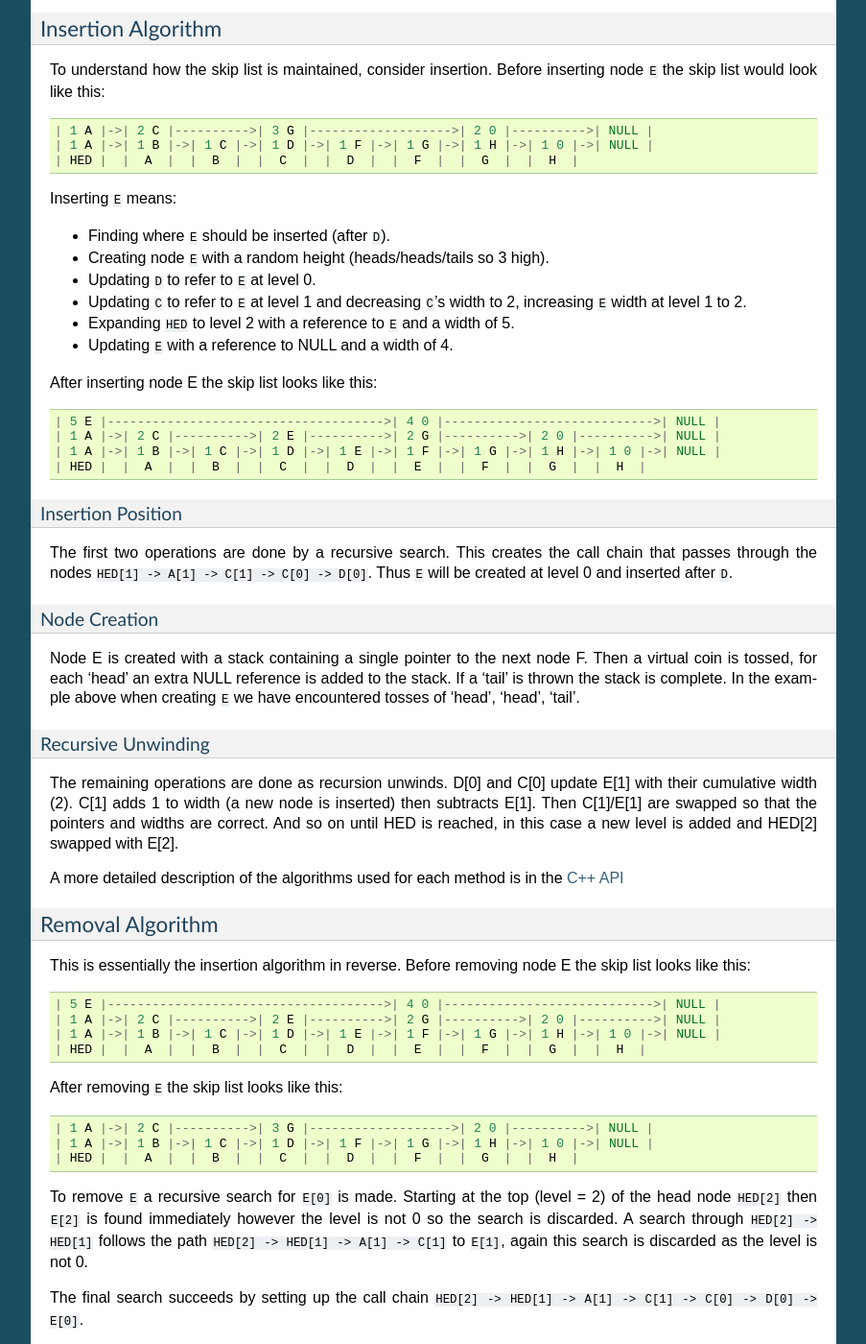
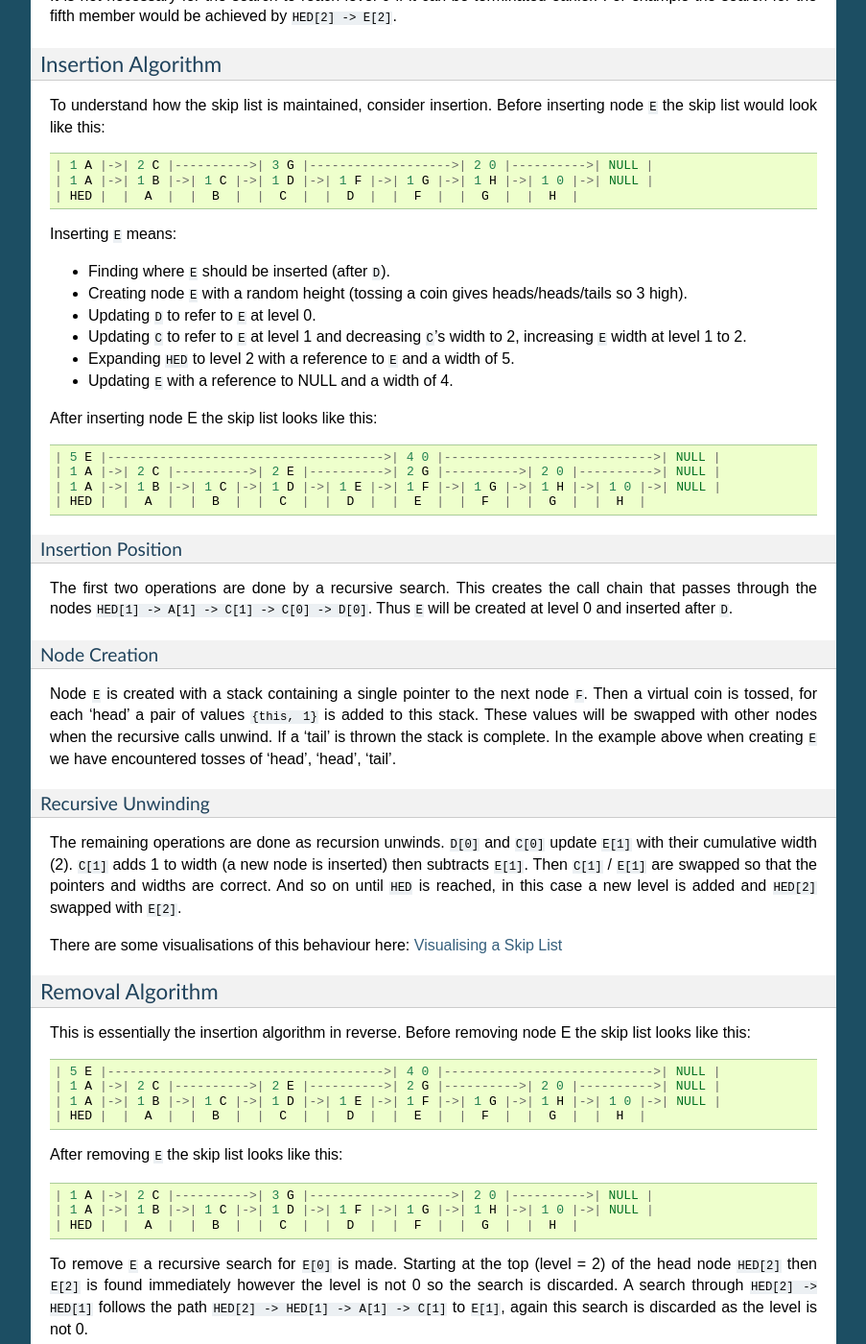
Before and after one commit to paulross/skiplist, a Sphinx documentation site: the page built from docs/source/design.rst, in a window 1280 px wide and 1400 px high, scrolled down 1250 px. Shown: the whole window at 96% size, without its empty margins (198-1101 px from the left). Built offline with Sphinx 7.4.7, drawn with Linux system fonts in a browser that asks for light colours; some of the changed text lies outside the part shown.

Commit message:
Minor doc changes. Removed one poor assert from HeadNode.h. Seed tree tests renamed and uses Hypothesis.

```diff
--- a/docs/source/design.rst
+++ b/docs/source/design.rst
@@ -75,7 +77,7 @@ To understand how the skip list is maintained, consider insertion. Before insert
 Inserting ``E`` means:
 
 * Finding where ``E`` should be inserted (after ``D``).
-* Creating node ``E`` with a random height (heads/heads/tails so 3 high).
+* Creating node ``E`` with a random height (tossing a coin gives heads/heads/tails so 3 high).
 * Updating ``D`` to refer to ``E`` at level 0.
 * Updating ``C`` to refer to ``E`` at level 1 and decreasing ``C``'s width to 2, increasing ``E`` width at level 1 to 2.
 * Expanding ``HED`` to level 2 with a reference to ``E`` and a width of 5.
@@ -99,8 +101,9 @@ This creates the call chain that passes through the nodes ``HED[1] -> A[1] -> C[
 Node Creation
 ^^^^^^^^^^^^^^^^^^^^^^^^^^^^^^^^^^^^^^
 
-Node E is created with a stack containing a single pointer to the next node F.
-Then a virtual coin is tossed, for each 'head' an extra NULL reference is added to the stack.
+Node ``E`` is created with a stack containing a single pointer to the next node ``F``.
+Then a virtual coin is tossed, for each 'head' a pair of values ``{this, 1}`` is added to this stack.
+These values will be swapped with other nodes when the recursive calls unwind.
 If a 'tail' is thrown the stack is complete.
 In the example above when creating ``E`` we have encountered tosses of 'head', 'head', 'tail'.
 
@@ -109,12 +112,12 @@ Recursive Unwinding
 ^^^^^^^^^^^^^^^^^^^^^^^^^^^^^^^^^^^^^^
 
 The remaining operations are done as recursion unwinds.
-D[0] and C[0] update E[1] with their cumulative width (2).
-C[1] adds 1 to width (a new node is inserted) then subtracts E[1].
-Then C[1]/E[1] are swapped so that the pointers and widths are correct.
-And so on until HED is reached, in this case a new level is added and HED[2] swapped with E[2].
+``D[0]`` and ``C[0]`` update ``E[1]`` with their cumulative width (2).
+``C[1]`` adds 1 to width (a new node is inserted) then subtracts ``E[1]``.
+Then ``C[1]`` / ``E[1]`` are swapped so that the pointers and widths are correct.
+And so on until ``HED`` is reached, in this case a new level is added and ``HED[2]`` swapped with ``E[2]``.
 
-A more detailed description of the algorithms used for each method is in the :ref:`skiplist-cpp-api-label`
+There are some visualisations of this behaviour here: :ref:`skiplist-visualisation-label`
 
 --------------------------------------
 Removal Algorithm
@@ -139,6 +142,8 @@ The final search succeeds by setting up the call chain ``HED[2] -> HED[1] -> A[1
 
 As the recursion unwinds node that data at each level of ``E`` is used to swap node pointers and adjust the widths of node C. Finally ``HED`` can drop one level before deleting ``E``.
 
+A more detailed description of the algorithm used for each method is in the :ref:`skiplist-cpp-api-label`
+
 =====================================
 Implementation Notes
 =====================================
--- a/docs/source/index.rst
+++ b/docs/source/index.rst
@@ -14,8 +14,10 @@ Contents:
    introduction
    design
    performance
+   rolling_median
    visualisations
    biased_coins
+   test_notes
    api
 
 Indices and tables
--- a/docs/source/introduction.rst
+++ b/docs/source/introduction.rst
@@ -13,13 +13,13 @@
 Introduction
 ======================================
 
-A skip list behaves as a maintained sorted list with O(log(n)) cost for insertion, look-up and removal. This makes it ideal for such operations as computing the rolling median of a large dataset. A skip list is an alternative to binary tree.
+A skip list behaves as a maintained sorted list with, typically, O(log(n)) cost for insertion, look-up and removal. This makes it ideal for such operations as computing the rolling median of a large dataset. A skip list is an alternative to binary tree.
 
 A skip list is implemented as a singly linked list of ordered nodes where each node participates in a subset of, sparser, linked lists. These additional 'sparse' linked lists provide rapid indexing and mutation of the underlying linked list.
 
 A skip list is a probabilistic data structure using a random function to determine how many 'sparse' linked lists any particular node participates in.
 
-The advantages claimed for skip lists are that the insert and remove logic is simpler (however I do not subscribe to this).
+An advantage claimed for skip lists are that the insert and remove logic is simpler (however I do not subscribe to this).
 
 The drawbacks of a skip list include its larger space requirements and its O(log(N)) lookup behaviour compared to other, more restricted and specialised, data structures that may have either faster runtime behaviour or lower space requirements or both.
 
--- a/docs/source/performance.rst
+++ b/docs/source/performance.rst
@@ -131,7 +131,7 @@ Total memory allocation is a function of a number of factors:
 * The size of the skip lists, very small skip lists carry the overhead of the ``HeadNode``.
 * The coin probability ``p()``. Unfair coins can change the overhead of the additional coarser linked lists. More about this later.
 
-The following graph shows the ``size_of()`` a skip list of doubles of varying lengths. The Y axis is the ``size_of()`` divided by the length of the skip list in bytes per node. Fairly quickly this settles down to around 80 bytes a node or around 10 times the size of a single double. The test name is ``perf_size_of()``.
+The following graph shows the ``size_of()`` a skip list of doubles of varying lengths with a fair coin. The Y axis is the ``size_of()`` divided by the length of the skip list in bytes per node. Fairly quickly this settles down to around 80 bytes a node or around 10 times the size of a single double. The test name is ``perf_size_of()``.
 
 .. image:: plots/perf_size_of.svg
     :width: 640
```
Also changed, not shown: other parts of docs/source/design.rst (+6 -2 lines), other parts of docs/source/performance.rst (+2 -2 lines), docs/source/rolling_median.rst (added, +48 -0 lines), docs/source/test_notes.rst (added, +99 -0 lines), 6 other files.
